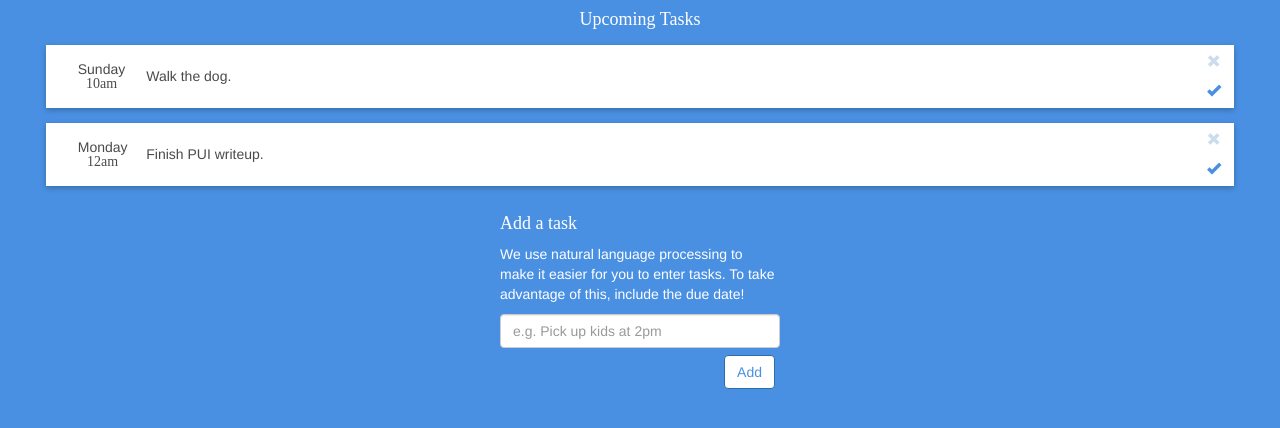
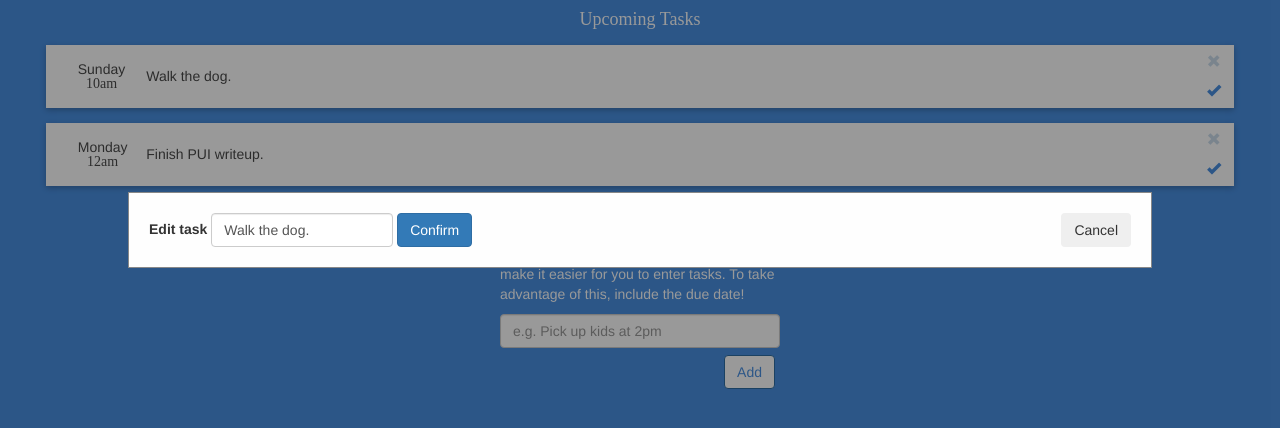
Before and after one commit to hdixon/pui-tasklist, a plain HTML site: page index.html in a window 1280 px wide. Both pictures are taken after a click on the element "Walk the dog.". Drawn offline with nearby package versions, Linux system fonts and the light colour scheme.

Commit message:
basic modal sturf

```diff
--- a/index.html
+++ b/index.html
@@ -26,10 +26,10 @@
             <div id="modal-content">
                 <form class="form-inline">
                     <div class="form-group">
-                        <label for="exampleInputName2">Edit task</label>
-                        <input type="text" class="form-control" id="exampleInputName2" placeholder="IDK">
+                        <label for="editInput">Edit task</label>
+                        <input type="text" class="form-control" id="editInput">
                     </div>
-                    <button id="cancelEdit" class="btn btn-primary">Cancel</button>
+                    <button id="cancelEdit" class="btn btn-secondary">Cancel</button>
                     <button id="confirmEdit" class="btn btn-primary">Confirm</button>
                 </form>
             </div>
--- a/script.js
+++ b/script.js
@@ -20,10 +20,29 @@ function cancel(elem) {
 }
 
 function edit(elem) {
-    var originalElem = $(elem).html();
+    var modal = $('#modal');
+    var cancel = $('#cancelEdit');
+    var confirm = $('#confirmEdit');
+    var taskText = $(elem).html();
+
+    $('#editInput').val(taskText);
+    modal.css("display", "block");
+
+    confirm.click(function () {
+      var newTaskText = $('#editInput').val();
+      $(elem).html(newTaskText);
+      modal.css("display", "none");
+    });
+
+    cancel.click(function () {
+      modal.css("display", "none");
+    })
+
+
+
+
 
 }
-
 
 // to edit tasks
 $('.taskText').click(function() {
--- a/style.css
+++ b/style.css
@@ -25,6 +25,7 @@ p {
   height: 100%;
   overflow: auto;
   background-color: rgba(0, 0, 0, 0.4);
+  z-index: 100;
 }
 
 #modal-content {
@@ -36,10 +37,7 @@ p {
 }
 
 #modal-content #cancelEdit {
-  color: #aaa;
   float: right;
-  font-size: 28px;
-  font-weight: bold;
 }
 
 task {
```
